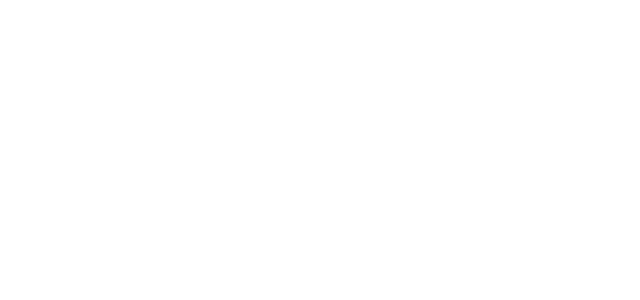
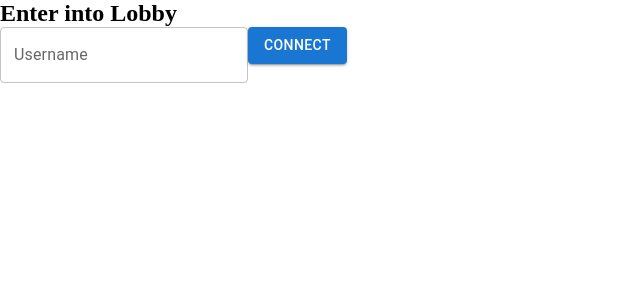
Before and after one commit to mayur4282/Gen-z-video-call, a React app in the folder frontend/: page /1 in a window 1280 px wide. Before the commit this address had no page. Shown: the top 300 px of the page, without its empty margins (0-640 px from the left). Built offline with nearby package versions, Linux system fonts and the light colour scheme; no server answers; the HTML template or start-up script is replaced by a standard one.

Commit message:
completed connect to sokect server

```diff
--- a/frontend/src/App.jsx
+++ b/frontend/src/App.jsx
@@ -7,6 +7,7 @@
 import Authentication from './pages/authentication';
 
 import { AuthProvider } from './contexts/AuthContext';
+import VideoMeetComponent from './pages/VideoMeet';
 
 
 function App() {
@@ -18,7 +19,11 @@
       <Routes>
 
         <Route path='/' element={<LandingPage/>} />
+
         <Route path='/auth'element={<Authentication/>} />
+
+         <Route path='/:url' element={<VideoMeetComponent />} />
+
       </Routes>
 
 
--- /dev/null
+++ b/frontend/src/pages/VideoMeet.jsx
@@ -0,0 +1,285 @@
+import React, { useEffect, useRef , useState} from 'react'
+import io, { connect } from "socket.io-client";
+import "../styles/videoComponent.css";
+import { Badge, IconButton, TextField } from '@mui/material';
+import { Button } from '@mui/material';
+
+
+const server_url = "http://localhost:8000" ;
+
+var connections = {};
+
+const peerConfigConnections = {
+    "iceServers": [
+        { "urls": "stun:stun.l.google.com:19302" }   //stunserver = public ip
+    ]
+}
+
+export default function VideoMeetComponent() {
+
+ var socketRef = useRef();
+ let socketIdRef = useRef();
+
+let localVideoRef = useRef();
+
+    let [videoAvailable, setVideoAvailable] = useState(true);
+
+
+     let [audioAvailable, setAudioAvailable] = useState(true);
+
+     let [video, setVideo] = useState([]);
+
+      let [audio, setAudio] = useState();
+
+      let [screen, setScreen] = useState();
+
+       let [showModal, setModal] = useState();
+
+    let [screenAvailable, setScreenAvailable] = useState();
+
+    let [messages, setMessages] = useState([])
+
+    let [message, setMessage] = useState("");
+
+    let [newMessages, setNewMessages] = useState(0);
+
+    let [askForUsername, setAskForUsername] = useState(true);
+
+    let [username, setUsername] = useState("");
+
+    const videoRef = useRef([])
+
+    let [videos, setVideos] = useState([])
+
+
+
+
+    // TODO
+  //  if(isChrome() === false) {
+
+
+  //   }
+
+  const getPermissions = async () =>{
+    try {
+            const videoPermission = await navigator.mediaDevices.getUserMedia({video: true});
+            if(videoPermission) {
+              setVideoAvailable(true);
+
+            }else{
+              setVideoAvailable(false);
+            }
+        const audioPermission = await navigator.mediaDevices.getUserMedia({audio: true});
+            if(audioPermission) {
+              setAudioAvailable(true);
+
+            }else{
+              setAudioAvailable(false);
+            }
+
+            if(navigator.mediaDevices.getDisplayMedia) {
+              setScreenAvailable(true);
+            }else {
+              setScreenAvailable(false);
+            }
+
+            if (videoAvailable || audioAvailable) {
+
+              const userMediaStream = await navigator.mediaDevices.getUserMedia({video: videoAvailable , audio: audioAvailable});
+
+              if(userMediaStream){
+                window.localStream = userMediaStream;
+                if(localVideoRef.current){
+                  localVideoRef.current.srcObject = userMediaStream;
+
+                }
+              }
+            }
+
+    }catch (err){
+      console.log(err);
+
+    }
+  }
+  useEffect(()=> {
+    getPermissions();
+
+  }, [])
+
+
+    let getUserMediaSuccess = (stream) => {
+         }
+
+
+   let getUserMedia = () => {
+        if ((video && videoAvailable) || (audio && audioAvailable)) {
+            navigator.mediaDevices.getUserMedia({ video: video, audio: audio })
+                .then(getUserMediaSuccess)
+                .then((stream) => { })
+                .catch((e) => console.log(e))
+        } else {
+            try {
+                let tracks = localVideoRef.current.srcObject.getTracks()
+                tracks.forEach(track => track.stop())
+            } catch (e) { }
+        }
+    }
+
+     useEffect(() => {
+        if (video !== undefined && audio !== undefined) {
+            getUserMedia();
+            console.log("SET STATE HAS ", video, audio);
+
+        }
+
+
+    }, [video, audio])
+
+    //todo
+    let gotMessageFromServer = (fromId, message) =>{
+
+    }
+
+  //todo
+    let addMessage  = ()=> {
+
+    }
+
+     let connectToSocketServer = () => {
+        socketRef.current = io.connect(server_url, { secure: false })
+
+        socketRef.current.on('signal', gotMessageFromServer)
+
+         socketRef.current.on('connect', () => {
+
+            socketRef.current.emit('join-call', window.location.href)
+
+            socketIdRef.current = socketRef.current.id
+
+              socketRef.current.on('chat-message', addMessage)
+
+            socketRef.current.on('user-left', (id) => {
+          setVideos((videos) => videos.filter((video) => video.socketId !== id))
+        })
+          socketRef.current.on('user-joined', (id, clients) => {
+            clients.forEach((socketListId)=>{
+
+               connections[socketListId] = new RTCPeerConnection(peerConfigConnections)
+
+                connections[socketListId].onicecandidate =  (event) =>{
+                   if (event.candidate != null) {
+                    socketRef.current.emit("signal", socketListId, JSON.stringify({'ice': event.candidate}))
+                   }
+
+                }
+
+                  connections[socketListId].onaddstream = (event) => {
+                          console.log("BEFORE:", videoRef.current);
+                        console.log("FINDING ID: ", socketListId);
+
+                         let videoExists = videoRef.current.find(video => video.socketId === socketListId);
+
+                         if(videoExists){
+                          setVideo(video=>{
+                            const updatedVideos = videos.map(video=>
+                              video.socketId === socketListId ? {...video, stream: event.strem} : video
+                            );
+                              videoRef.current = updatedVideos;
+                                return updatedVideos;
+                          });
+                         } else{
+
+                            let newVideo ={
+                              socketId: socketListId ,
+                              stream:  event.stream,
+                                autoplay: true,
+                                playsinline: true
+                            };
+                      setVideos(videos => {
+                                const updatedVideos = [...videos, newVideo];
+                                videoRef.current = updatedVideos;
+                                return updatedVideos;
+                            });
+
+                         }
+                  };
+
+                if (window.localStream !== undefined && window.localStream !== null) {
+                     connections[socketListId].addStream(window.localStream);
+
+                } else {
+                        let blackSilence = (...args) => new MediaStream([black(...args), silence()])
+                        window.localStream = blackSilence()
+                        connections[socketListId].addStream(window.localStream)
+                    }
+               })
+                      if (id === socketIdRef.current) {
+                        for (let id2 in connections){
+                          if (id2 === socketIdRef.current) continue
+
+                          try{
+                              connections[id2].addStream(window.localStream)
+                          }catch (e) { }
+
+                           connections[id2].createOffer().then((description) => {
+                            connections[id2].setLocalDescription(description)
+                            .then(()=> {
+                                socketRef.current.emit( 'signal', id2, JSON.stringify({ 'sdp': connections[id2].localDescription  })  )
+                            })
+                            .catch(e => console.log(e))
+
+
+                           })
+                        }
+
+
+                      }
+
+          })
+
+          })
+
+
+
+
+     }
+
+  let getMedia = () => {
+        setVideo(videoAvailable);
+        setAudio(audioAvailable);
+         connectToSocketServer();
+
+    }
+
+   let connect = () => {
+        setAskForUsername(false);
+        getMedia();
+    }
+
+
+
+  return (
+    <div>
+
+        {askForUsername === true ?
+        <div>
+          <h2>Enter into Lobby </h2>
+          <TextField id="outlined-basic" label="Username" value={username} onChange={e => setUsername(e.target.value)} variant="outlined" />
+              <Button variant="contained" onClick={connect}>Connect</Button>
+
+              <div>
+                <video ref={localVideoRef} autoPlay muted ></video>
+
+              </div>
+
+
+
+           </div> : <></>
+
+      }
+
+
+
+    </div>
+  )
+}
```
Also changed, not shown: frontend/src/App.css (line endings or trailing spaces), frontend/src/styles/videoComponent.css (added), 1 other file (tests, documents, lock files or other folders).
